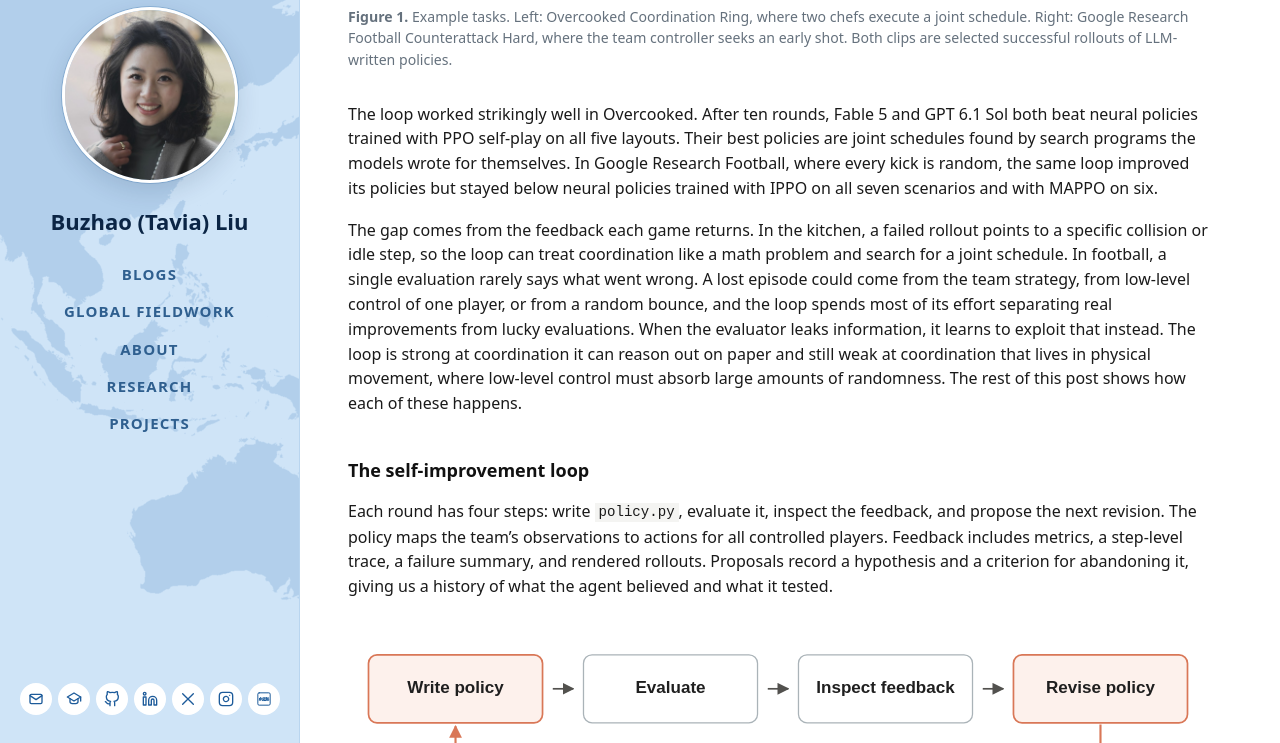
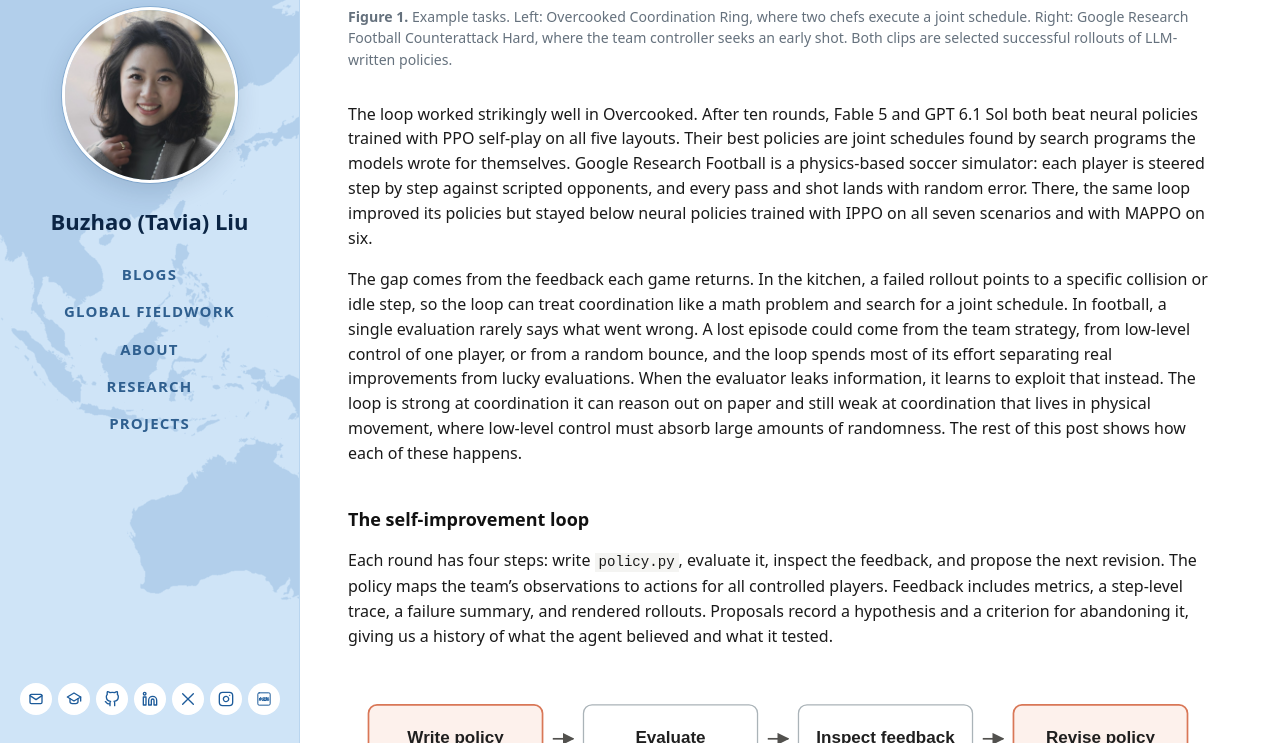
Before and after one commit to tavia-liu/tavia-liu.github.io, a Jekyll site: the page built from _posts/2026-10-31-self-improving-code-as-policies.md, in a window 1280 px wide and 900 px high, scrolled down 609 px, cut to the strip 157-900 px from the top of the window. Built offline with Jekyll 4.4.1, drawn with Linux system fonts in a browser that asks for light colours.

Commit message:
Opening: describe what kind of benchmark GRF is

```diff
--- a/_posts/2026-10-31-self-improving-code-as-policies.md
+++ b/_posts/2026-10-31-self-improving-code-as-policies.md
@@ -33,7 +33,7 @@
   <figcaption style="margin-top: .65rem; color: #65717d; font-size: .88rem; line-height: 1.5;"><strong>Figure 1.</strong> Example tasks. Left: Overcooked Coordination Ring, where two chefs execute a joint schedule. Right: Google Research Football Counterattack Hard, where the team controller seeks an early shot. Both clips are selected successful rollouts of LLM-written policies.</figcaption>
 </figure>
 
-The loop worked strikingly well in Overcooked. After ten rounds, Fable 5 and GPT 6.1 Sol both beat neural policies trained with PPO self-play on all five layouts. Their best policies are joint schedules found by search programs the models wrote for themselves. In Google Research Football, where every kick is random, the same loop improved its policies but stayed below neural policies trained with IPPO on all seven scenarios and with MAPPO on six.
+The loop worked strikingly well in Overcooked. After ten rounds, Fable 5 and GPT 6.1 Sol both beat neural policies trained with PPO self-play on all five layouts. Their best policies are joint schedules found by search programs the models wrote for themselves. Google Research Football is a physics-based soccer simulator: each player is steered step by step against scripted opponents, and every pass and shot lands with random error. There, the same loop improved its policies but stayed below neural policies trained with IPPO on all seven scenarios and with MAPPO on six.
 
 The gap comes from the feedback each game returns. In the kitchen, a failed rollout points to a specific collision or idle step, so the loop can treat coordination like a math problem and search for a joint schedule. In football, a single evaluation rarely says what went wrong. A lost episode could come from the team strategy, from low-level control of one player, or from a random bounce, and the loop spends most of its effort separating real improvements from lucky evaluations. When the evaluator leaks information, it learns to exploit that instead. The loop is strong at coordination it can reason out on paper and still weak at coordination that lives in physical movement, where low-level control must absorb large amounts of randomness. The rest of this post shows how each of these happens.
 
```
